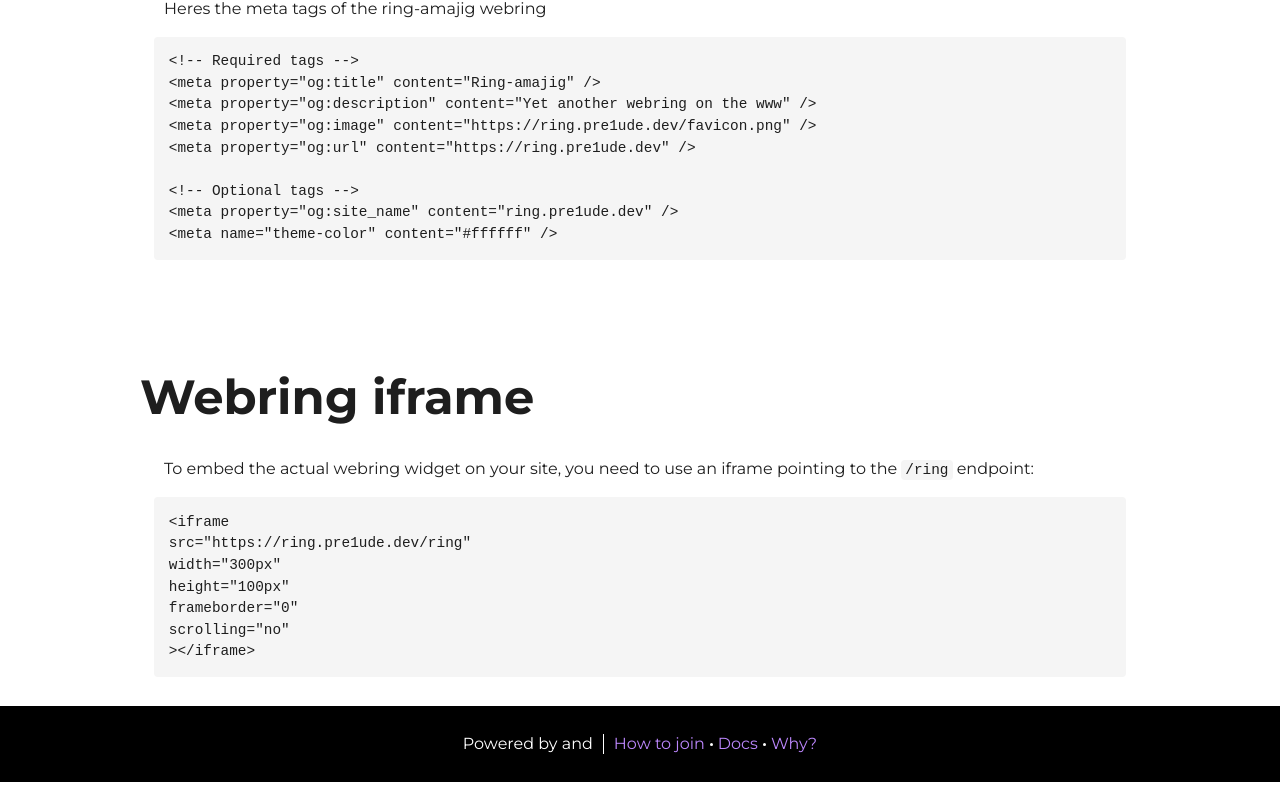
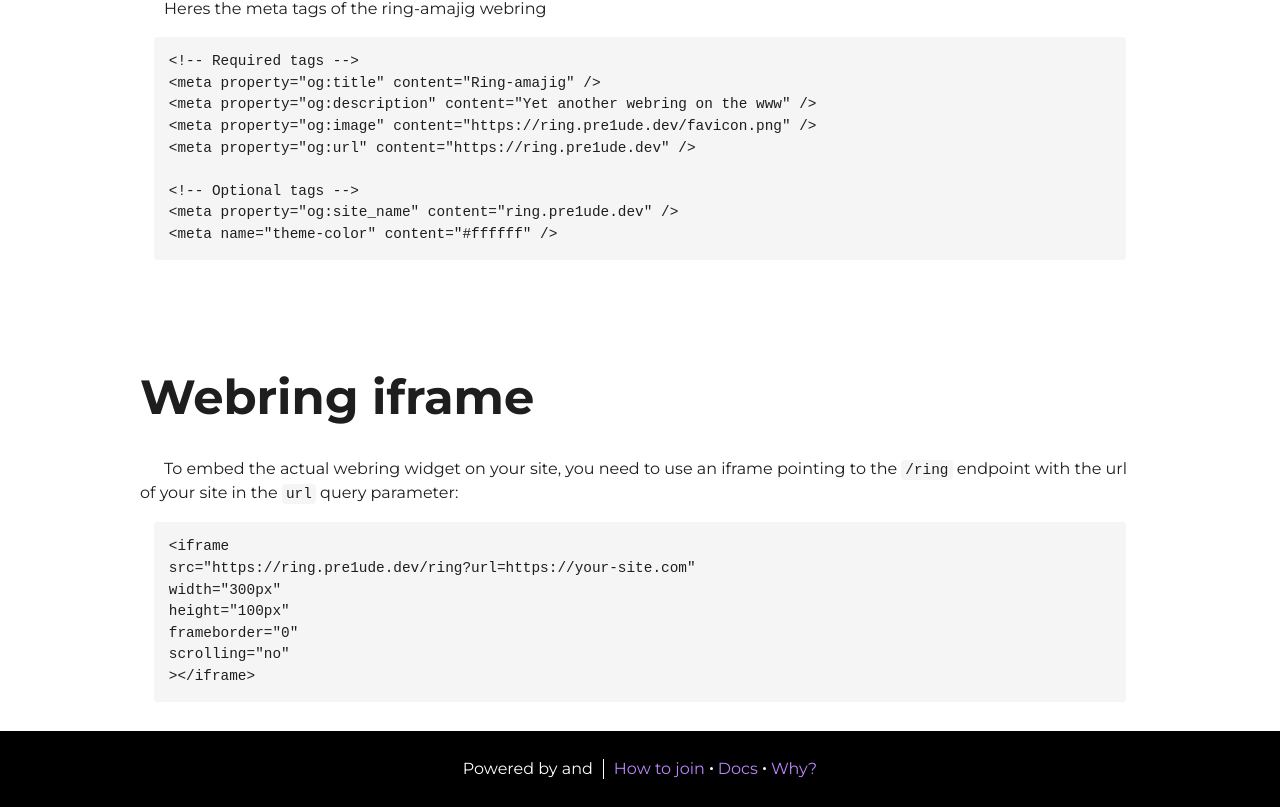
Before and after one commit to Pre1ude0/ringamajig, a SvelteKit app: page /docs in a window 1280 px wide. Shown: the part 1644-2451 px from the top of the page. Before the commit the page ends 2426 px from the top, so only its background shows below. Built offline with nearby package versions, Linux system fonts and the light colour scheme; a web font is replaced by a local one.

Commit message:
fix some sizing issues

```diff
--- a/src/routes/(main)/docs/+page.svelte
+++ b/src/routes/(main)/docs/+page.svelte
@@ -183,11 +183,12 @@
         <h2>Webring iframe</h2>
         <p>
             To embed the actual webring widget on your site, you need to use an
-            iframe pointing to the <code>/ring</code> endpoint:
+            iframe pointing to the <code>/ring</code> endpoint with the url of
+            your site in the <code>url</code> query parameter:
         </p>
         <pre class="prettyprint lang-html">
             &ltiframe
-                src="https://ring.pre1ude.dev/ring"
+                src="https://ring.pre1ude.dev/ring?url=https://your-site.com"
                 width="300px"
                 height="100px"
                 frameborder="0"
--- a/src/routes/(widget)/ring/+page.svelte
+++ b/src/routes/(widget)/ring/+page.svelte
@@ -26,9 +26,9 @@
     }
 
     onMount(() => {
-        // if (window.self === window.top) {
-        //     goto("/");
-        // }
+        if (window.self === window.top) {
+            goto("/");
+        }
 
         function isColor(strColor: string) {
             var s = new Option().style;
@@ -128,7 +128,7 @@
 
 <style>
     :global(body) {
-        background-color: var(--cust-bg, var(--bg));
+        background-color: var(--cust-bg, var(--bg)) !important;
         height: 100%;
         width: 100%;
     }
@@ -139,7 +139,7 @@
         height: 100%;
         width: 100%;
         justify-content: center;
-        align-items: center;
+        align-items: flex-start;
         gap: 10px;
         padding: 10px;
 
@@ -158,7 +158,7 @@
 
         color: var(--cust-fg, var(--fg));
 
-        height: 50px;
+        height: fit-content;
         line-height: 55px;
         transition:
             color 0.3s ease,
```
